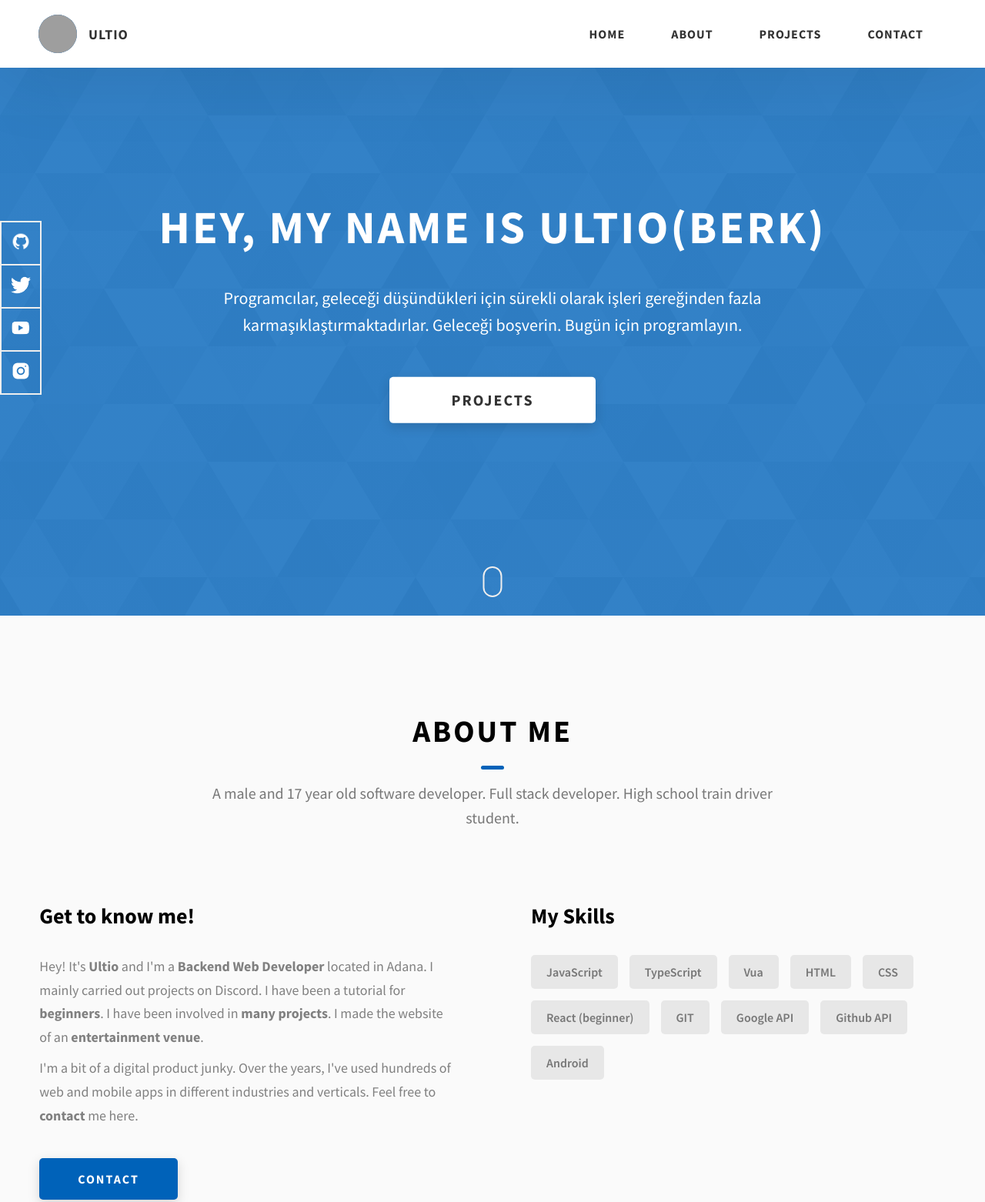
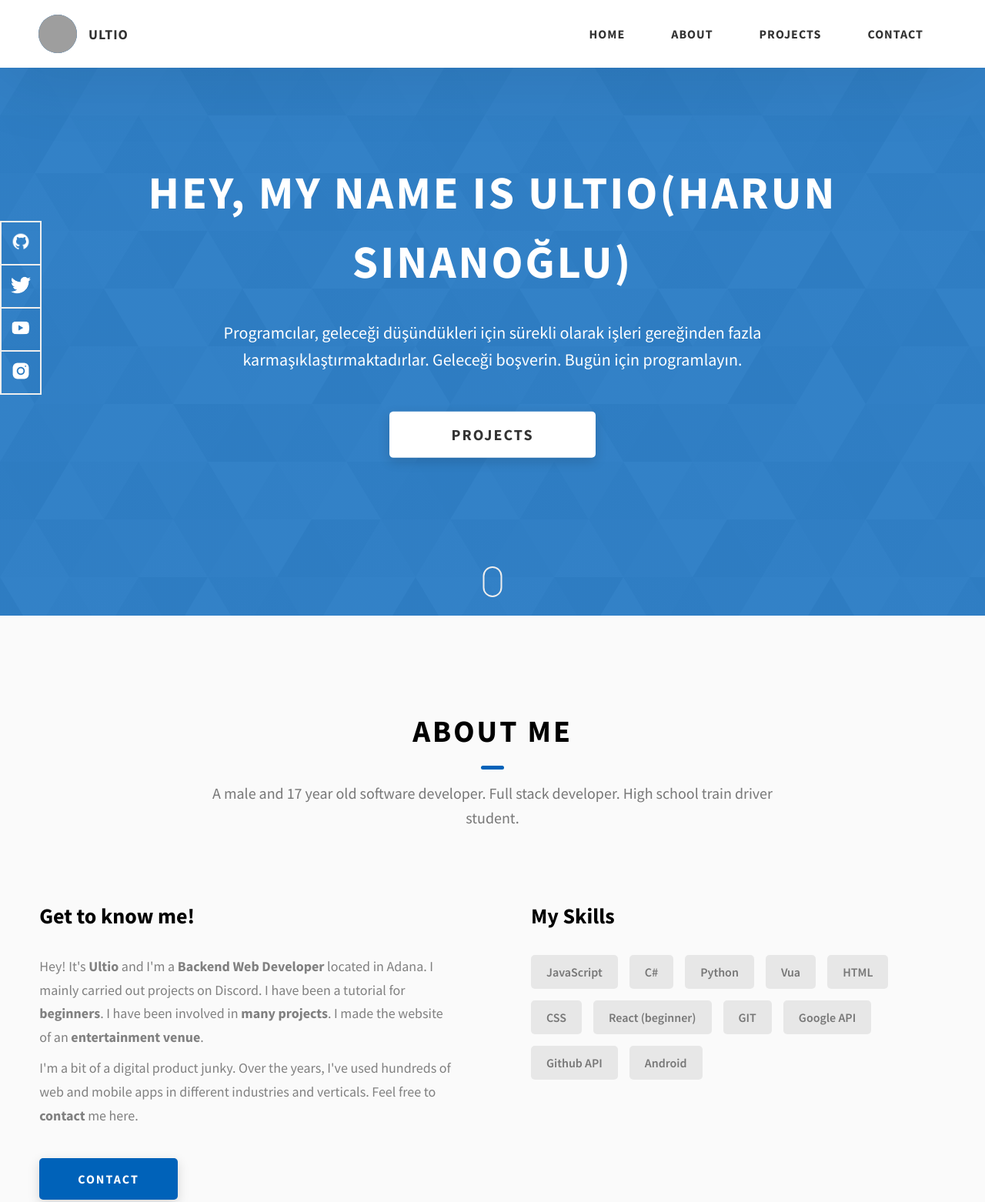
Before and after one commit to ultioTR/ultioTR.github.io, a website: page index.html in a window 1280 px wide. Shown: the top 1562 px of the page at 77% size. Drawn offline with Linux system fonts and the light colour scheme; grey boxes are pictures that could not be loaded.

Commit message:
Update index.html

```diff
--- a/index.html
+++ b/index.html
@@ -85,7 +85,7 @@
     </header>
     <section class="home-hero">
       <div class="home-hero__content">
-        <h1 class="heading-primary">Hey, My name is Ultio(Berk)</h1>
+        <h1 class="heading-primary">Hey, My name is Ultio(Harun Sinanoğlu)</h1>
         <div class="home-hero__info">
           <p class="text-primary">
             Programcılar, geleceği düşündükleri için sürekli olarak işleri gereğinden fazla karmaşıklaştırmaktadırlar. Geleceği boşverin. Bugün için programlayın.
@@ -176,7 +176,8 @@
             <h3 class="about__content-title">My Skills</h3>
             <div class="skills">
               <div class="skills__skill">JavaScript</div>
-              <div class="skills__skill">TypeScript</div>
+              <div class="skills__skill">C#</div>
+             <div class="skills__skill">Python</div>
               <div class="skills__skill">Vua</div>
               <div class="skills__skill">HTML</div>
               <div class="skills__skill">CSS</div>
```
